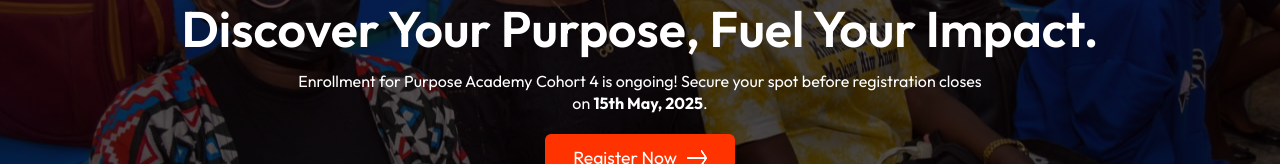
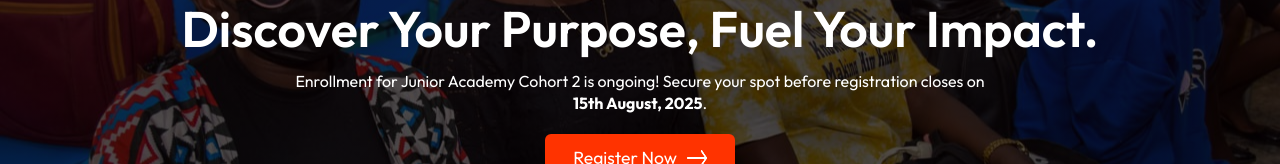
Before and after one commit to DuoDduo/Purpose-Academy, a React (Vite) app: page / in a window 1280 px wide. Shown: the part 231-395 px from the top of the page. Built offline with nearby package versions, Linux system fonts and the light colour scheme.

Commit message:
Added form link

```diff
--- a/src/pages/Academy/Academy.jsx
+++ b/src/pages/Academy/Academy.jsx
@@ -27,7 +27,7 @@
         title="Welcome to Purpose Academy"
         subtitle="Enrollment for Purpose Academy Cohort 4 is ongoing! Secure your spot before registration closes on 15th May, 2025."
         buttonText="Register Now"
-        buttonLink="https://forms.gle/V4zmFmwj2smdtjoAA"
+        buttonLink="https://forms.gle/N3ZHxRFGRudVWyp38"
         backgroundImage={bgAcademy}
       />
 
--- a/src/pages/HomePage/HomePage.jsx
+++ b/src/pages/HomePage/HomePage.jsx
@@ -22,11 +22,11 @@
         title="Discover Your Purpose, Fuel Your Impact."
         subtitle={
           <>
-            Enrollment for Purpose Academy Cohort 4 is ongoing! Secure your spot before registration closes on <strong>15th May, 2025</strong>.
+            Enrollment for Junior Academy Cohort 2 is ongoing! Secure your spot before registration closes on <strong>15th August, 2025</strong>.
           </>
         }
         buttonText="Register Now"
-        buttonLink="https://forms.gle/V4zmFmwj2smdtjoAA"
+        buttonLink="https://forms.gle/N3ZHxRFGRudVWyp38"
         backgroundImage={bgHome}
       />
 
```
